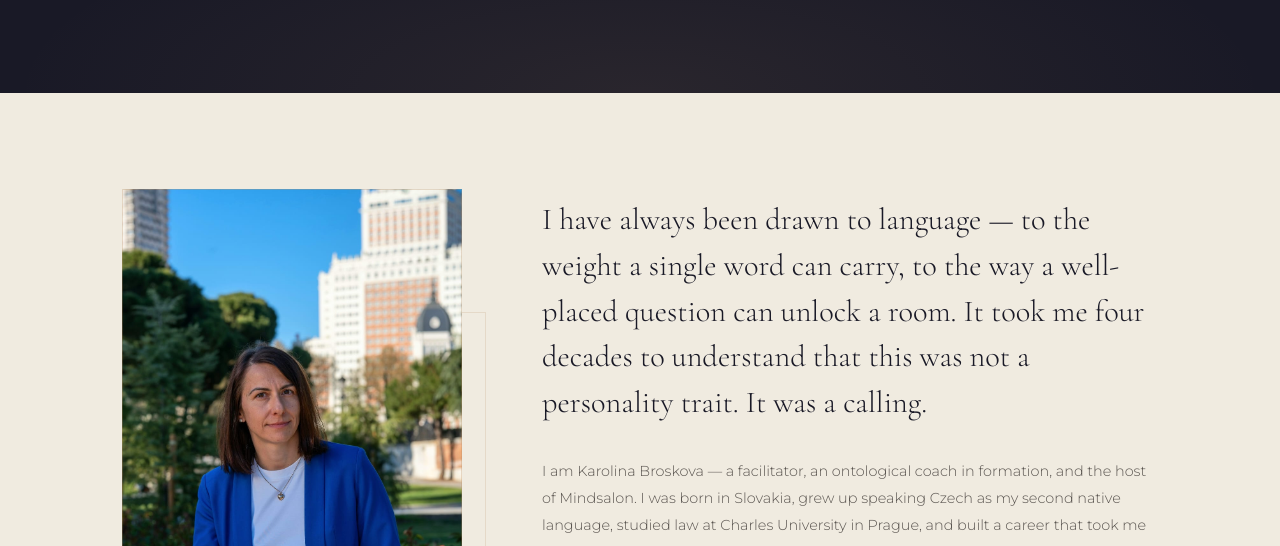
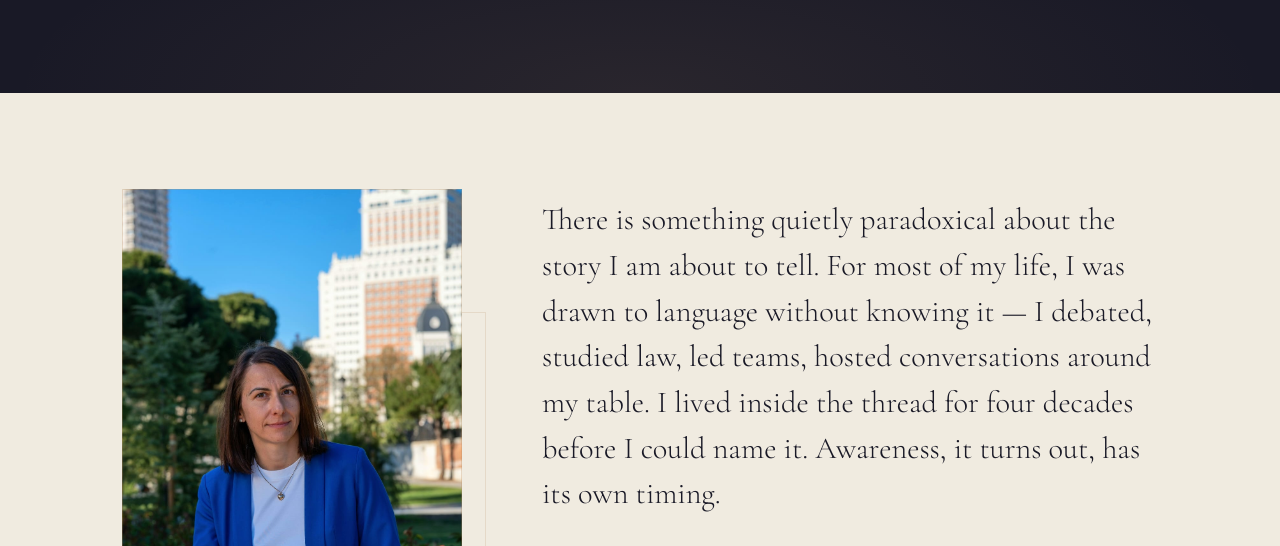
Before and after one commit to karolinabroskova-art/salon, a plain HTML site: page about.html in a window 1280 px wide. Shown: the part 390-936 px from the top of the page. Drawn offline with nearby package versions, Linux system fonts and the light colour scheme.

Commit message:
Rewrite opening paragraph — honest about late awareness, opens with paradox

```diff
--- a/about.html
+++ b/about.html
@@ -511,9 +511,11 @@
         </div>
         <div class="intro-text reveal reveal-delay-1">
           <p class="opening">
-            I have always been drawn to language — to the weight a single word can carry,
-            to the way a well-placed question can unlock a room. It took me four decades
-            to understand that this was not a personality trait. It was a calling.
+            There is something quietly paradoxical about the story I am about to tell.
+            For most of my life, I was drawn to language without knowing it — I debated,
+            studied law, led teams, hosted conversations around my table. I lived inside
+            the thread for four decades before I could name it. Awareness, it turns out,
+            has its own timing.
           </p>
           <p>
             I am Karolina Broskova — a facilitator, an ontological coach in formation,
```
